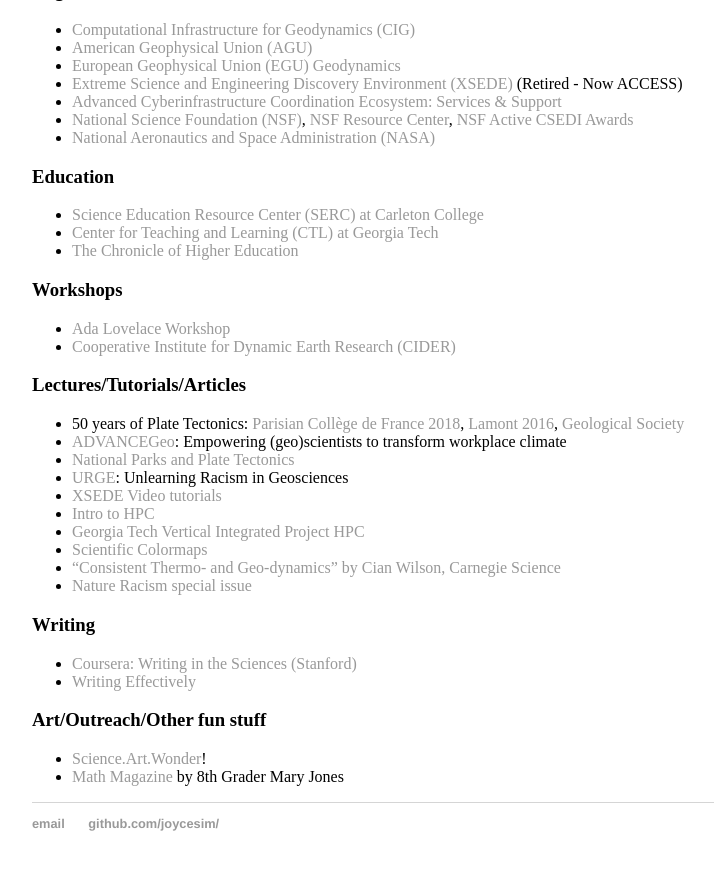
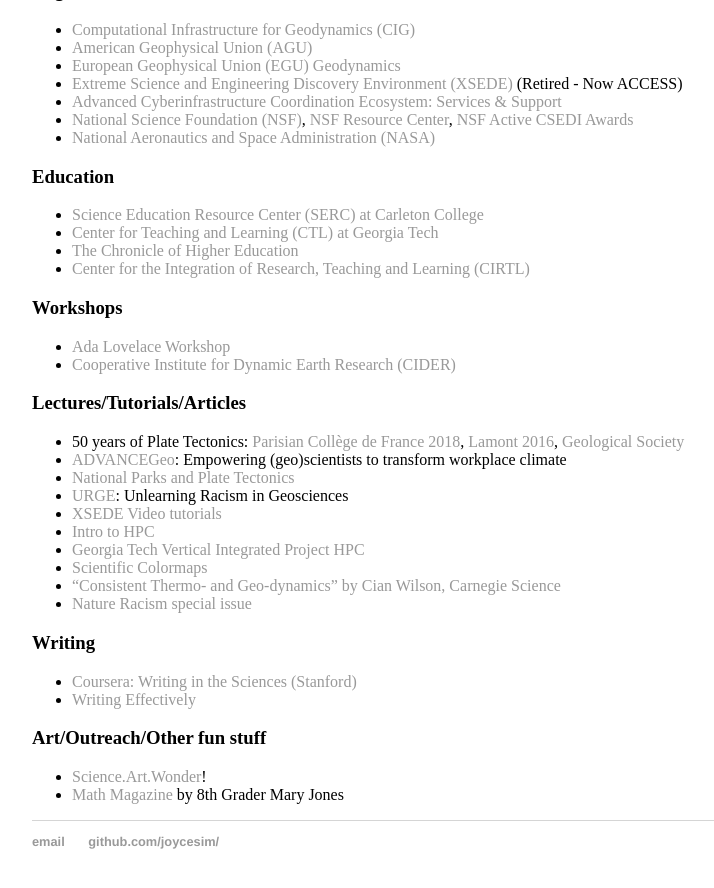
Before and after one commit to joycesim/joycesim.github.io, a Jekyll site: the page built from research/index.md, in a window 1280 px wide and 900 px high, scrolled down 5093 px. Shown: the top 888 px of the window, without its empty margins (224-938 px from the left). Built offline with Jekyll 4.4.1, drawn with Linux system fonts in a browser that asks for light colours.

Commit message:
Update index.md

```diff
--- a/research/index.md
+++ b/research/index.md
@@ -61,6 +61,7 @@
 * [Science Education Resource Center (SERC) at Carleton College](https://serc.carleton.edu/NAGTWorkshops/earlycareer/index.html)
 * [Center for Teaching and Learning (CTL) at Georgia Tech](https://ctl.gatech.edu/)
 * [The Chronicle of Higher Education](https://www.chronicle.com/)
+* [Center for the Integration of Research, Teaching and Learning (CIRTL)](https://cirtl.net/)
 
 ### Workshops
 * [Ada Lovelace Workshop](https://www.egu.eu/gd/meetings/conference-series/ada-lovelace-workshops-on-modelling-mantle-and-lithosphere-dynamics/)
```
